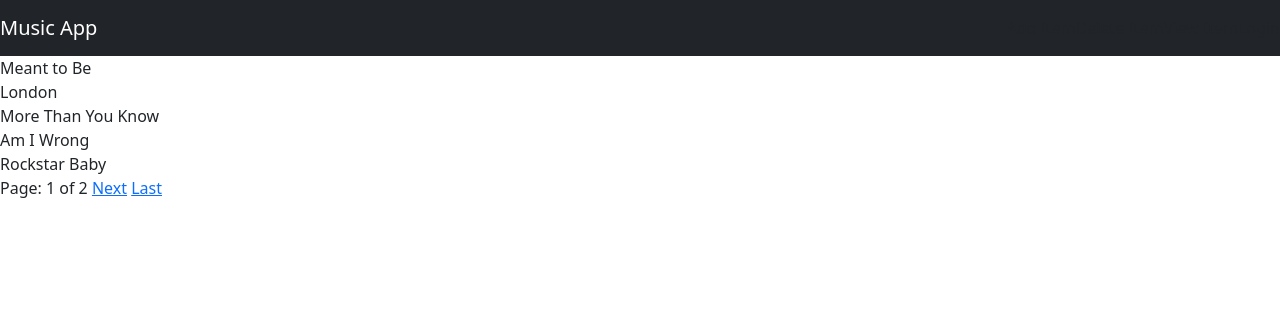
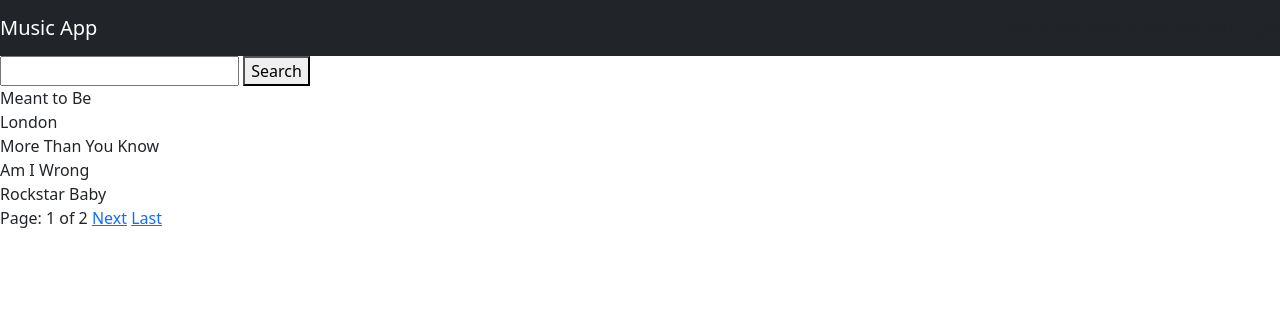
Before and after one commit to hameji/food-app, a Django app: page /musics/ in a window 1280 px wide. Shown: the top 316 px of the page. Run offline with Django 4.2, Linux system fonts and the light colour scheme; data comes from the database, SQL or seed files in the repository; parts of the project's set-up code (start-up, migrations or seed data) failed here and were passed over.

Commit message:
added search form

```diff
--- a/musics/templates/musics/music_list.html
+++ b/musics/templates/musics/music_list.html
@@ -1,6 +1,11 @@
 {% extends './base.html' %}
 
 {% block body %}
+
+<form action="" method="get">
+    <input type="search" name="music_name">
+    <button type="submit">Search</button>
+</form>
 
 {% for music_item in music_objects %}
     {{ music_item.name }}<br>
```
